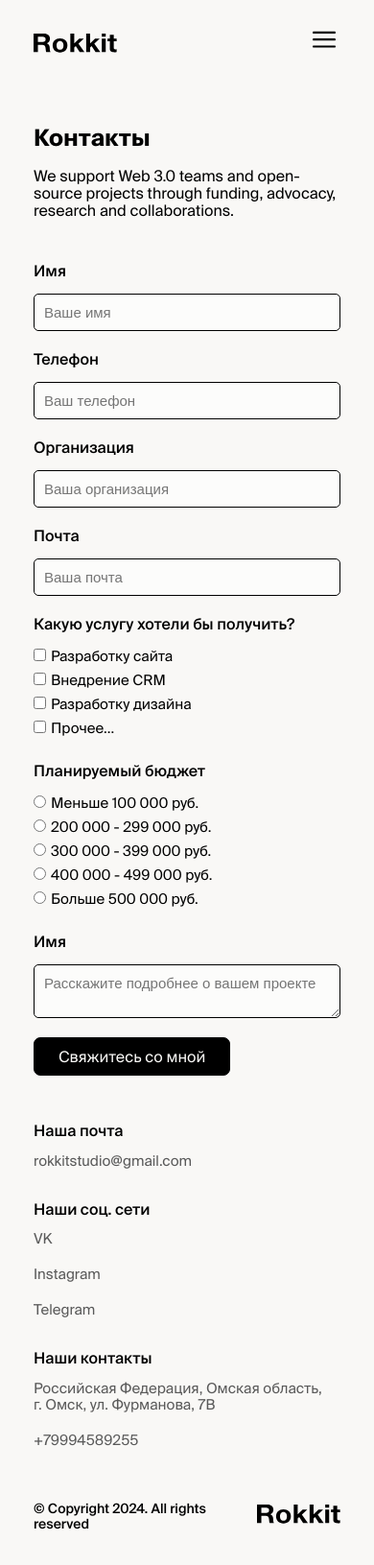
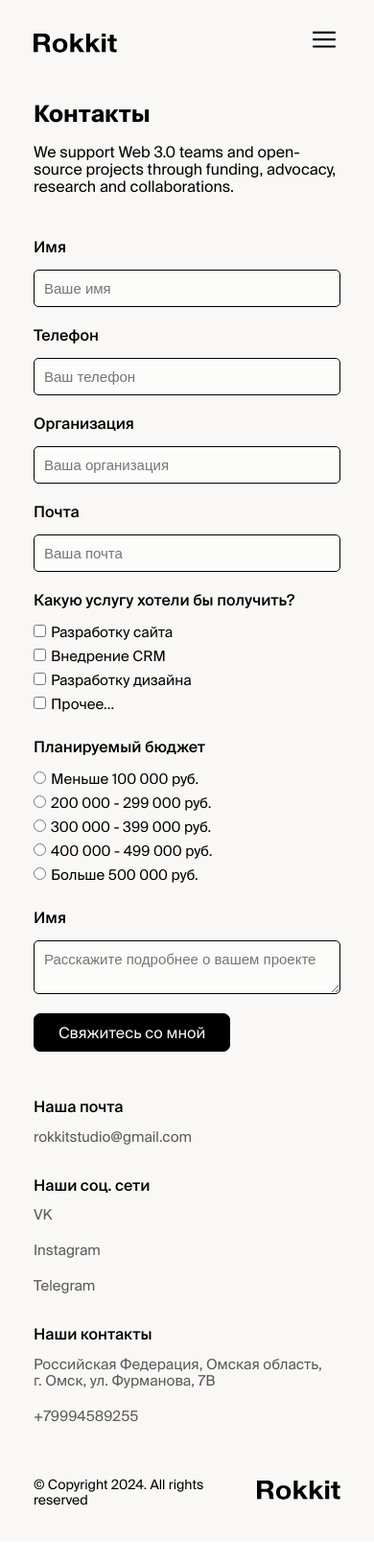
Before and after one commit to byte-s/rokkit-webapp, a Next.js app: page /contacts in a window 390 px wide. Shown: the whole page at 96% size. After the commit the page ends 1606 px from the top, so only its background shows below. Built offline with nearby package versions, Linux system fonts and the light colour scheme.

Commit message:
footer and header adaptive fix

```diff
--- a/Layout/Footer/Footer.module.css
+++ b/Layout/Footer/Footer.module.css
@@ -18,6 +18,9 @@
 .mail{
     transition: all 0.3s;
 }
+.copyright{
+    font-weight: 400;
+}
 .mail:hover{
     color: var(--grey);
 }
@@ -33,7 +36,10 @@
     .footer{
         grid-template-columns: 1fr auto;
         gap: 20px;
-        padding: 35px;
+        padding: 35px!important;
+    }
+    .copyright{
+        font-size: 14px;
     }
     .mail{
         display: none;
--- a/Layout/Header/Header.module.css
+++ b/Layout/Header/Header.module.css
@@ -94,9 +94,9 @@
 }
 @media (max-width: 765px) {
     .header{
-        grid-template-columns: minmax(320px, 1fr);
-        gap: 20px;
-        padding: 35px;
+        grid-template-columns: minmax(320px, 1fr)!important;
+        gap: 20px!important;
+        padding: 35px 35px 10px 35px!important;
     }
     .mobilemenu{
         right: 40px;
--- a/Layout/Layout.module.css
+++ b/Layout/Layout.module.css
@@ -31,6 +31,7 @@
     z-index: 1;
     overflow: hidden;
     pointer-events: none;
+    padding: 10px;
 }
 
 .coverWrapper video::-webkit-media-controls {
```
